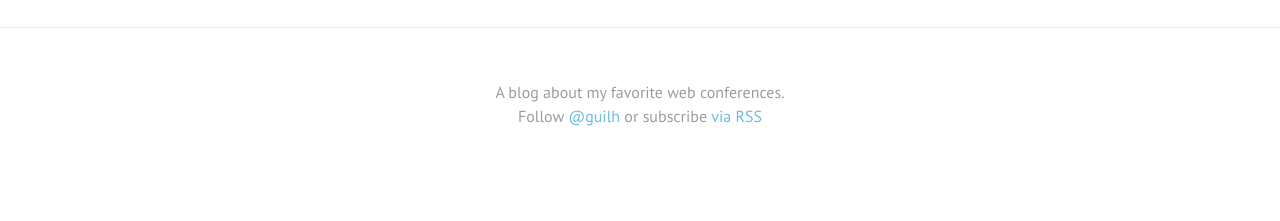
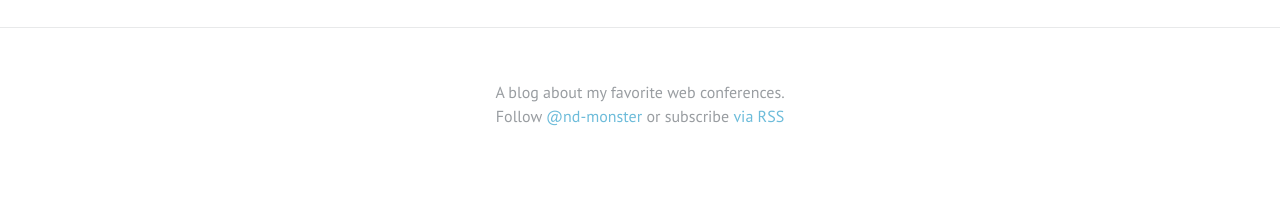
Before and after one commit to heyimsantiago/nerd-monster, a Jekyll site: the page built from index.html, in a window 1280 px wide. Shown: the part 1093-1314 px from the top of the page. Built offline with Jekyll 4.4.1, drawn with Linux system fonts in a browser that asks for light colours.

Commit message:
change in config file for base url

```diff
--- a/_config.yml
+++ b/_config.yml
@@ -4,7 +4,7 @@ email: coolwebconfs@gmail.com
 description: A blog about my favorite web conferences.
 baseurl: '/nerd-monster'
 url: "http://webconfs.me" # the base hostname & protocol for your site
-twitter_username: guilh
+twitter_username: nd-monster
 
 
 # Build settings
```
